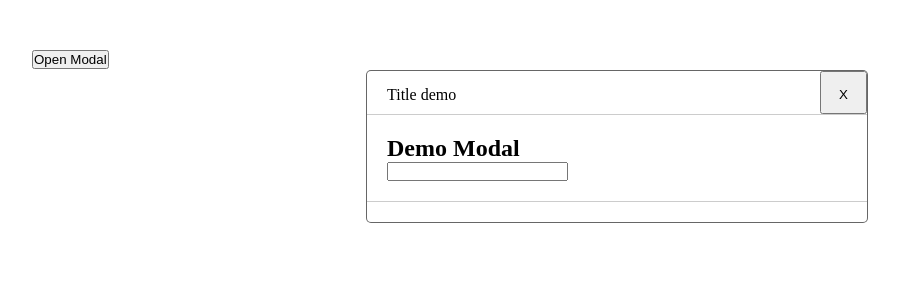
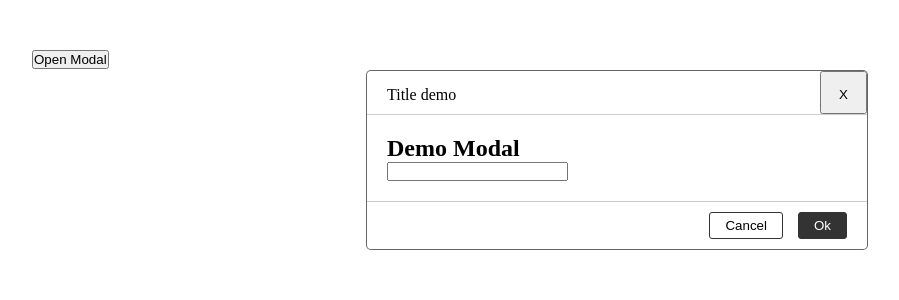
Before and after one commit to duong94/first-demo-nextjs, a Next.js app: page /modal/solution in a window 1280 px wide. Both pictures are taken after a click on the button "Open Modal". Shown: the top 300 px of the page, without its empty margins (23-922 px from the left). Built offline with nearby package versions, Linux system fonts and the light colour scheme.

Commit message:
25 Solution 03

```diff
--- a/components/ModalSolution/index.tsx
+++ b/components/ModalSolution/index.tsx
@@ -3,11 +3,20 @@ import "./modal.scss";
 
 type ModalProps = {
     isVisible?: boolean;
+    onOk?: () => void;
+    onCancel?: () => void;
+    renderFooter?: () => JSX.Element;
 }
 
 const CLASS_DEFAULT = "tcl-modal__wrapper";
 
-const ModalSolution: React.FC<ModalProps> = ({ children, isVisible }) => {
+const ModalSolution: React.FC<ModalProps> = ({
+    children,
+    isVisible,
+    onOk,
+    onCancel,
+    renderFooter
+ }) => {
     const [className, setClassName] = useState(CLASS_DEFAULT);
 
     useEffect(() => {
@@ -20,6 +29,19 @@ const ModalSolution: React.FC<ModalProps> = ({ children, isVisible }) => {
         }
 
     },[ isVisible])
+
+    const _renderFooter = (): JSX.Element => {
+        if(renderFooter) {
+            return renderFooter();
+        }
+
+        return (
+            <>
+                <button className="tcl-modal__cancel" onClick={onCancel}>Cancel</button>
+                <button className="tcl-modal__ok" onClick={onOk}>Ok</button>
+            </>
+        )
+    }
 
     return (
         <div className={className}>
@@ -34,7 +56,7 @@ const ModalSolution: React.FC<ModalProps> = ({ children, isVisible }) => {
                         { children }
                     </div>
                     <div className="tcl-modal__footer">
-
+                        { _renderFooter() }
                     </div>
                 </div>
             </div>
--- a/pages/modal/solution.tsx
+++ b/pages/modal/solution.tsx
@@ -7,7 +7,13 @@ export default function () {
     return (
         <div className="container">
             <ModalTest
-                isVisible={true}
+                isVisible={openModal}
+                onOk = {() => {
+                    console.log("Submit Form");
+                }}
+                onCancel = {() => {
+                    setOpenModal(false);
+                }}
             >
                 <h2>Demo Modal</h2>
                 <form>
```
